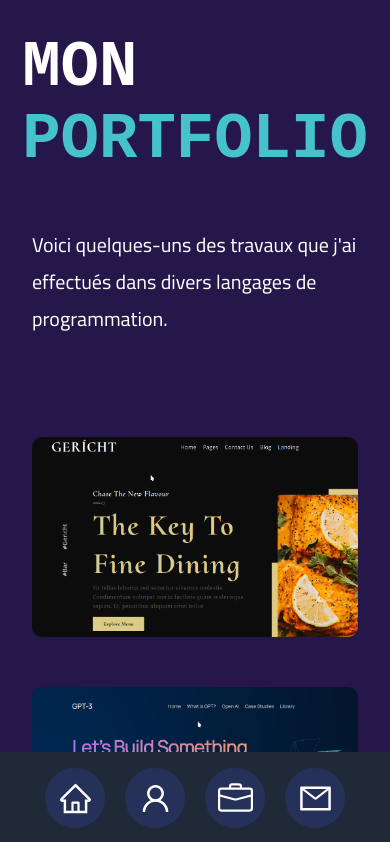
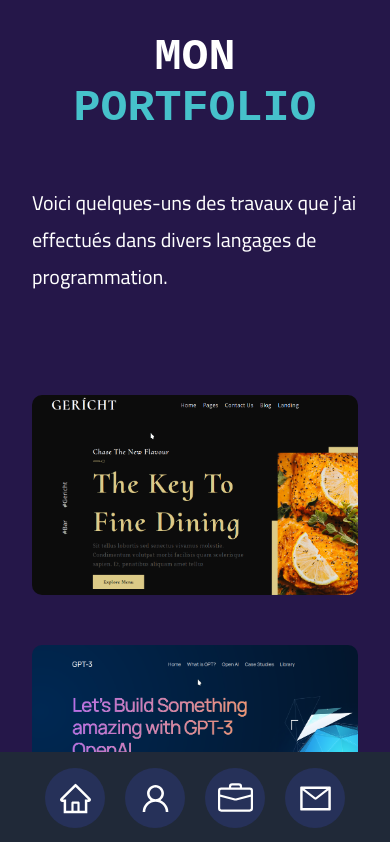
Before and after one commit to ayadi1/portfolio-ayadi, a React (Vite) app: page /portfolio in a window 390 px wide. Shown: the top 842 px of the page. Built offline with nearby package versions, Linux system fonts and the light colour scheme; a web font is replaced by a local one.

Commit message:
update: Portfolio title size

```diff
--- a/src/routes/Portfolio/Portfolio.css
+++ b/src/routes/Portfolio/Portfolio.css
@@ -2,6 +2,9 @@
   display: flex;
   flex-direction: column;
   align-items: center;
+}
+.app__Portfolio h2 {
+  text-align: center;
 }
 .app__Portfolio h2 span {
   color: var(--color-light-blue);
@@ -28,6 +31,9 @@
   .app__Portfolio-cards {
     grid-template-columns: 1fr;
   }
+  .app__Portfolio h2 {
+    font-size: 45px;
+  }
 }
 @media screen and (max-width: 500px) {
   .app__Portfolio-cards {
```
